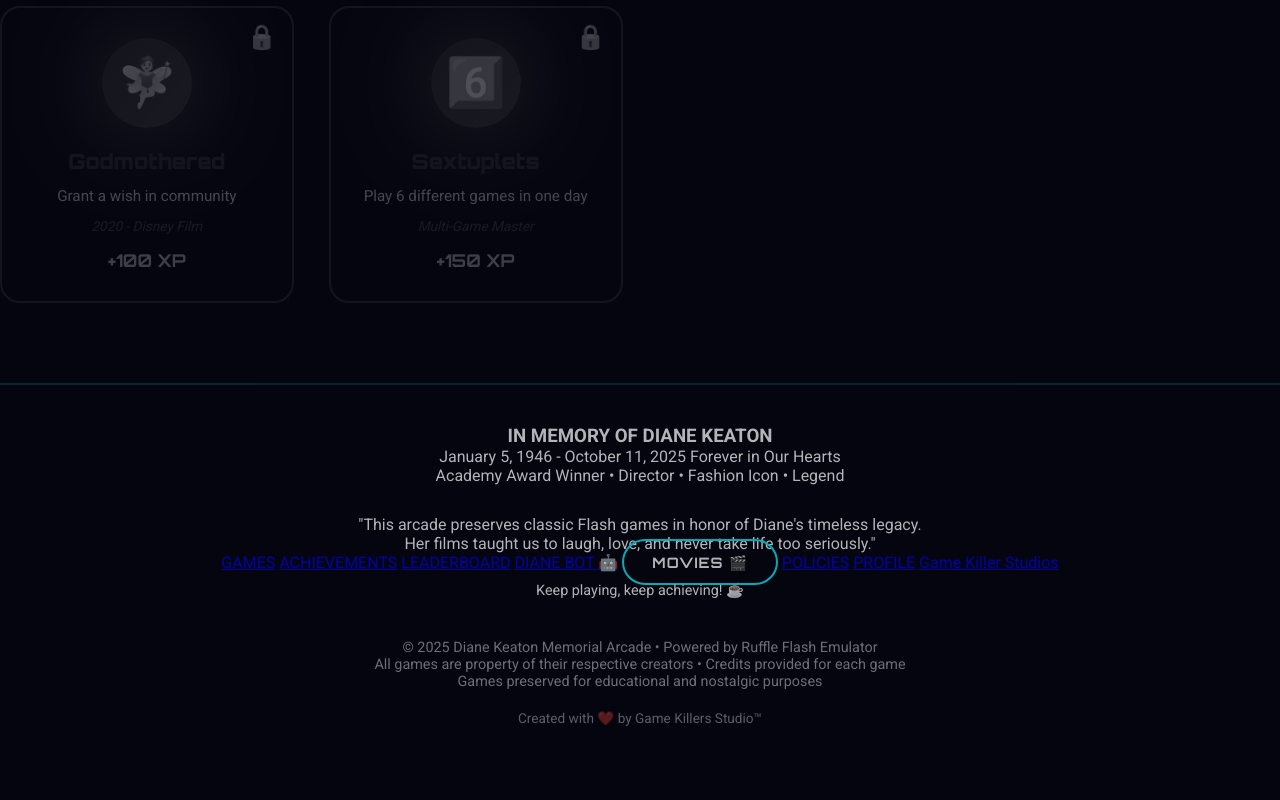
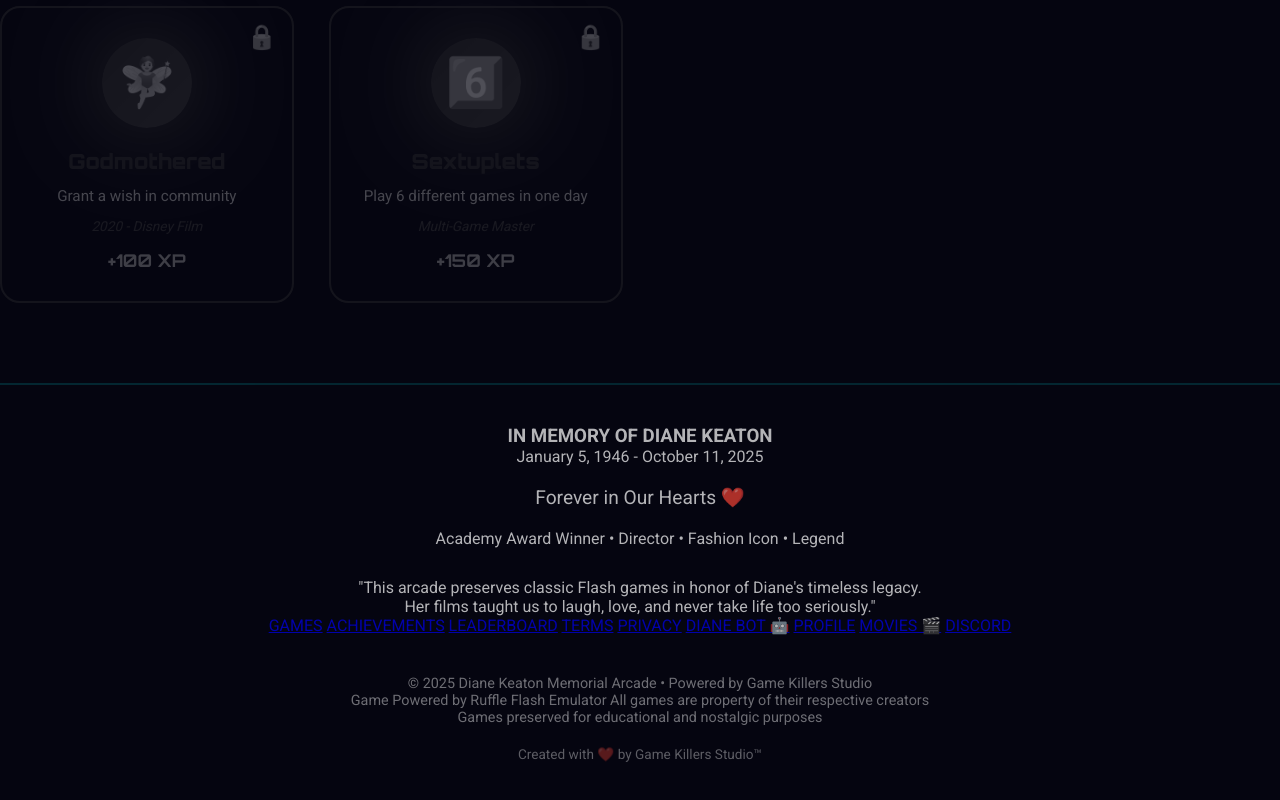
Before and after one commit to sapphirediamondcasino-bit/Diane-s-Arcade, a website: page achievements.html in a window 1280 px wide. Shown: the part 7621-8421 px from the top of the page. Before the commit the page ends 8387 px from the top, so only its background shows below. Drawn offline with Linux system fonts and the light colour scheme.

Commit message:
Update achievements.html

```diff
--- a/achievements.html
+++ b/achievements.html
@@ -332,31 +332,33 @@
 
         <div class="achievements-grid" id="achievements-container"></div>
 
+
     <!-- Footer -->
 <div class="footer">
     <h3>IN MEMORY OF DIANE KEATON</h3>
-        <p>January 5, 1946 - October 11, 2025 Forever in Our Hearts</p>
+    <p>January 5, 1946 - October 11, 2025</p>
+    <p style="font-size: 1.2em; margin: 20px 0;">Forever in Our Hearts ❤️</p>
     <p>Academy Award Winner • Director • Fashion Icon • Legend</p>
-        <p style="margin-top: 30px; font-size: 1em;">
+    <p style="margin-top: 30px; font-size: 1em; max-width: 800px; margin-left: auto; margin-right: auto;">
         "This arcade preserves classic Flash games in honor of Diane's timeless legacy.<br>
         Her films taught us to laugh, love, and never take life too seriously."
     </p>
 
     <div class="footer-links">
         <a href="#games" class="footer-link">GAMES</a>
-             <a href="#achievements" class="footer-link">ACHIEVEMENTS</a>
+        <a href="achievements.html" class="footer-link">ACHIEVEMENTS</a>
         <a href="leaderboard.html" class="footer-link">LEADERBOARD</a>
+        <a href="TermsofService.html" class="footer-link">TERMS</a>
+        <a href="PrivacyPolicy.html" class="footer-link">PRIVACY</a>
         <a href="bot.html" class="footer-link">DIANE BOT 🤖</a>
-            <a href="movies.html" class="nav-link">MOVIES 🎬</a>
-           <a href="policy.html" class="footer-link">POLICIES</a>
         <a href="profile.html" class="footer-link">PROFILE</a>
-           <a href="https://discord.gg/jR8tcWF" class="footer-link" target="_blank">Game Killer Studios</a>
-            <p style="font-size: 0.9em; margin-top: 10px;">Keep playing, keep achieving! ☕</p>
+        <a href="movies.html" class="footer-link">MOVIES 🎬</a>
+        <a href="https://discord.gg/jR8tcWF" class="footer-link" target="_blank">DISCORD</a>
     </div>
 
     <p style="margin-top: 40px; font-size: 0.9em; opacity: 0.6;">
-            © 2025 Diane Keaton Memorial Arcade • Powered by Ruffle Flash Emulator<br>
-            All games are property of their respective creators • Credits provided for each game<br>
+        © 2025 Diane Keaton Memorial Arcade • Powered by Game Killers Studio<br>
+        Game Powered by Ruffle Flash Emulator All games are property of their respective creators<br>
         Games preserved for educational and nostalgic purposes
     </p>
 
```
Lines whose indentation alone changed are shown as unchanged.
